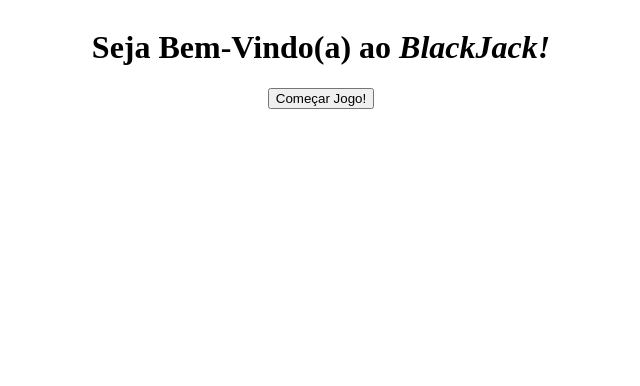
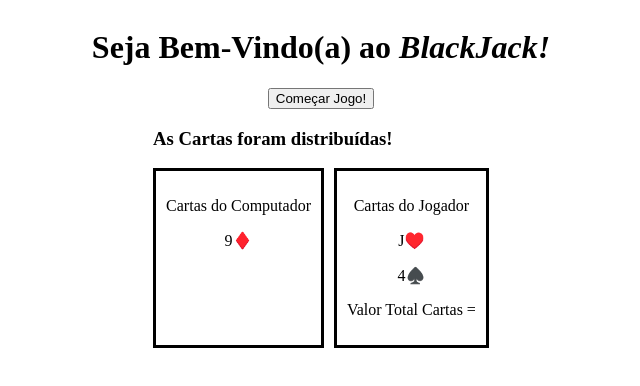
Before and after one commit to hugoaguiar87/BlackJack-emReact, a React (Create React App) app in the folder blackjack/: page / in a window 1280 px wide. Shown: the top 386 px of the page, without its empty margins (319-959 px from the left). Built offline with nearby package versions, Linux system fonts and the light colour scheme.

Commit message:
Tentativa de mostrar as cartas sorteadas, mas sem sair do lugar

```diff
--- a/blackjack/src/App.js
+++ b/blackjack/src/App.js
@@ -10,9 +10,6 @@ const ContainerPai = styled.div`
 
 class App extends React.Component {
 
-  distribuiCartas = () => {
-    return {SorteioCartas}
-  }
 
   render() {
     return (
@@ -20,7 +17,8 @@ class App extends React.Component {
         <div>
           <h1> Seja Bem-Vindo(a) ao <i>BlackJack!</i></h1>
         </div>
-        <button onClick = {this.distribuiCartas}>Começar Jogo!</button>
+        <button>Começar Jogo!</button>
+        <SorteioCartas/>
 
       </ContainerPai>
     );
--- /dev/null
+++ b/blackjack/src/Componentes/comprarCarta.js
@@ -0,0 +1,37 @@
+
+
+
+const comprarCarta = () => {
+    // Cria array de cartas
+    const cartas = ["A", "2", "3", "4", "5", "6", "7", "8", "9", "10", "J", "Q", "K"];
+
+    // Cria array de naipes
+    const naipes = ["♦️", "♥️", "♣️", "♠️"]
+
+    // Sorteia uma carta
+    const numero = cartas[Math.floor(Math.random() * 13)]
+
+    // Sorteia um naipe
+    const naipe = naipes[Math.floor(Math.random() * 4)]
+
+    let valor
+
+    // Verifica se é uma das letras e coloca o valor correspondente na variável valor
+    if (numero === "A") {
+      valor = 11
+    } else if (numero === "J" || numero === "Q" || numero === "K") {
+      valor = 10
+    } else { // Se nao for uma das letras, só converte a string para número
+      valor = Number(numero)
+    }
+
+    // Cria um objeto da carta com as propriedades que vamos precisar: texto e valor
+    const carta = {
+      texto: numero + naipe,
+      valor: valor
+    }
+
+    return carta
+  }
+
+  export default comprarCarta
--- a/blackjack/src/Componentes/sorteioCartas.js
+++ b/blackjack/src/Componentes/sorteioCartas.js
@@ -1,14 +1,106 @@
 import React from "react";
+import styled from "styled-components";
+import comprarCarta from './comprarCarta'
+
+
+const CartasComputador = styled.div`
+    border: 3px solid black;
+    text-align: center;
+    padding: 10px;
+`
+
+const CartasJogador = styled.div `
+    border: 3px solid black;
+    text-align: center;
+    padding: 10px;
+`
+
+const Cartas = styled.div `
+    display: flex;
+    column-gap: 10px;
+`
 
 export class SorteioCartas extends React.Component {
-    teste = () => {
-        console.log('importado')
+    state = {
+        cartasIniciaisComputador: false,
+        primeiraCartaComputador: [],
+        cartasComputador: [],
+        cartasIniciaisJogador: false,
+        cartasJogador: [],
+        valorTotalCartasJogador: ""
+
     }
+
+
+    somatorioValorCartasJogador = () => {
+        const arrayValoresCartasJogador = this.state.cartasJogador.map(iten => {
+            return iten.valor
+        })
+
+        let valorCartasJogador = 0
+        for (let i =0; i < arrayValoresCartasJogador.length(); i++ ) {
+            valorCartasJogador = valorCartasJogador + arrayValoresCartasJogador[i]
+
+        }
+
+        console.log (valorCartasJogador)
+
+        this.setState ({valorTotalCartasJogador: valorCartasJogador})
+
+    }
+
+
+
+
     render() {
+        if(!this.state.cartasIniciaisComputador){
+            const cartaNova = comprarCarta()
+            const cartaNova2 = comprarCarta()
+            this.setState ({
+                cartasComputador: [...this.state.cartasComputador, cartaNova, cartaNova2 ],
+                cartasIniciaisComputador: true,
+                primeiraCartaComputador: [...this.state.primeiraCartaComputador, cartaNova]
+            })
+        }
+
+        if(!this.state.cartasIniciaisJogador) {
+            const cartaNova = comprarCarta()
+            const cartaNova2 = comprarCarta()
+            this.setState({
+                cartasJogador: [...this.state.cartasJogador, cartaNova,cartaNova2],
+                cartasIniciaisJogador: true
+            })
+        }
+
+
+
+
         return(
             <div>
-                {this.teste}
-                <h3> As Cartas foram sorteadas!</h3>
+
+                <h3> As Cartas foram distribuídas!</h3>
+                <Cartas>
+                    <CartasComputador>
+
+                        <p>Cartas do Computador</p>
+                        {this.state.primeiraCartaComputador.map((iten,indice) =>{
+                            return <p key={indice}>{iten.texto}</p>
+
+                        })}
+
+
+                    </CartasComputador>
+
+                    <CartasJogador>
+                        <p>Cartas do Jogador</p>
+                        {this.state.cartasJogador.map((iten,index) => {
+                            return <p key= {index}> {iten.texto}</p>
+                        })}
+
+                        <p> Valor Total Cartas = {this.state.valorTotalCartasJogador} </p>
+                    </CartasJogador>
+                </Cartas>
+
 
 
             </div>
```
